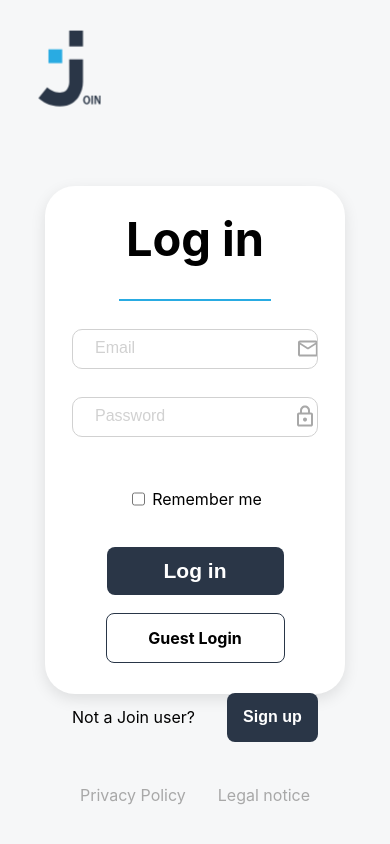
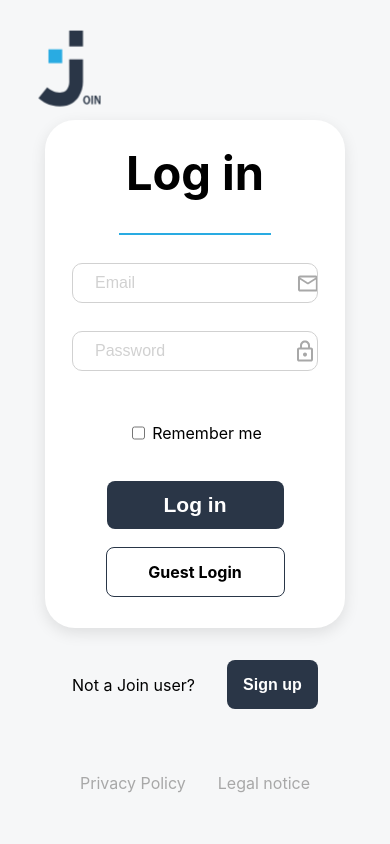
Before and after one commit to karol-kowalczyk/join-api, a plain HTML site: page index.html in a window 390 px wide. Drawn offline with Linux system fonts and the light colour scheme; files whose address does not match are found by name.

Commit message:
index.html fully responsive

```diff
--- a/assets/style/style.css
+++ b/assets/style/style.css
@@ -16,6 +16,10 @@ input[type=password]:focus {
 
 input[type=checkbox]:hover {
         cursor: pointer;
+}
+
+#content {
+        height: 100svh;
 }
 
 #main-header {
@@ -280,6 +284,10 @@ input[type=checkbox]:hover {
                 background-position: clamp(11.25rem, -0.179rem + 57.14vw, 300px);
         }
 
+        #mid-section {
+                height: 74svh;
+        }
+
         .log-in-btn {
                 height: 48px;
                 width: 177px;
@@ -308,10 +316,10 @@ input[type=checkbox]:hover {
                 height: 36px;
         }
 
-        #main-header {
+        /* #main-header {
                 display: flex;
                 min-height: 22vh;
-        }
+        } */
 
         #mid-section {
                 display: flex;
@@ -372,3 +380,31 @@ input[type=checkbox]:hover {
                 padding-top: 8px;
         }
 }
+
+@media (max-width: 480px) and (max-height: 850px) {
+
+        #main-header {
+                display: flex;
+                /* justify-content: flex-end; */
+                /* min-height: 20vh; */
+                height: 120px;
+                min-height: 0;
+        }
+
+        #responsive-sign-up {
+                min-height: auto;
+                margin-bottom: 64px;
+        }
+
+        #mid-section {
+                height: auto;
+                margin-bottom: 32px;
+        }
+}
+
+@media (max-height: 800px) {
+        #responsive-sign-up {
+                min-height: auto;
+                margin-bottom: 32px;
+        }
+}
```
